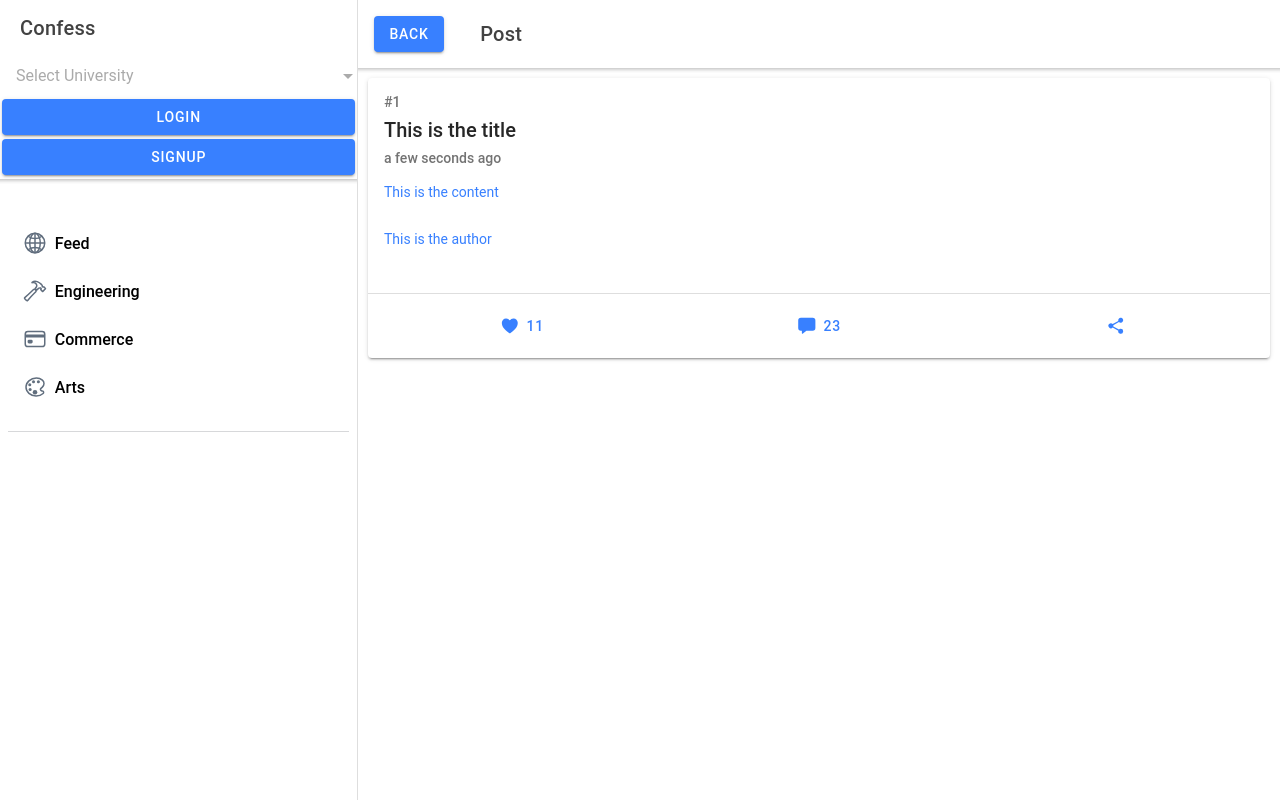
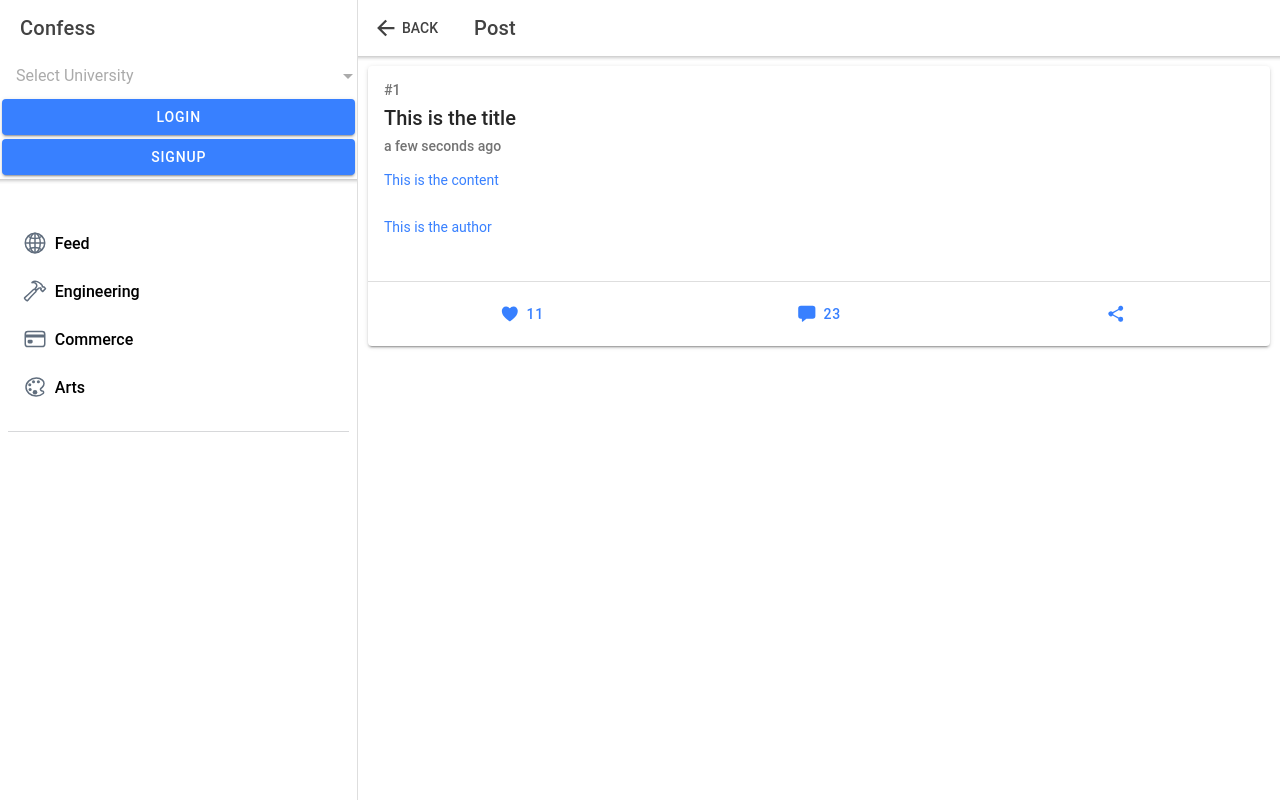
Before and after one commit to Deagler/confess-app, a React (Create React App) app in the folder app/: page /pages/posts/1 in a window 1280 px wide. Built offline with nearby package versions, Linux system fonts and the light colour scheme; the HTML template or start-up script is replaced by a standard one.

Commit message:
Use ionBackButton

```diff
--- a/app/src/pages/PostPage.tsx
+++ b/app/src/pages/PostPage.tsx
@@ -6,8 +6,7 @@ import {
   IonToolbar,
   IonButtons,
   IonTitle,
-  IonMenuButton,
-  IonButton,
+  IonBackButton,
   IonRow,
 } from '@ionic/react';
 
@@ -31,13 +30,11 @@ const Postpage: React.FC = () => {
   return (
     <IonPage>
       <IonHeader>
-        <IonToolbar className="ion-justify-content-center">
-          <IonRow>
-            <IonButton className="ion-margin" onClick={() => history.goBack()}>
-              Back
-            </IonButton>
-            <IonTitle>Post</IonTitle>
-          </IonRow>
+        <IonToolbar>
+          <IonButtons slot="start">
+            <IonBackButton defaultHref="/page/posts" text="Back" />
+          </IonButtons>
+          <IonTitle className="ion-text-start">Post</IonTitle>
         </IonToolbar>
       </IonHeader>{' '}
       <IonContent>
```
